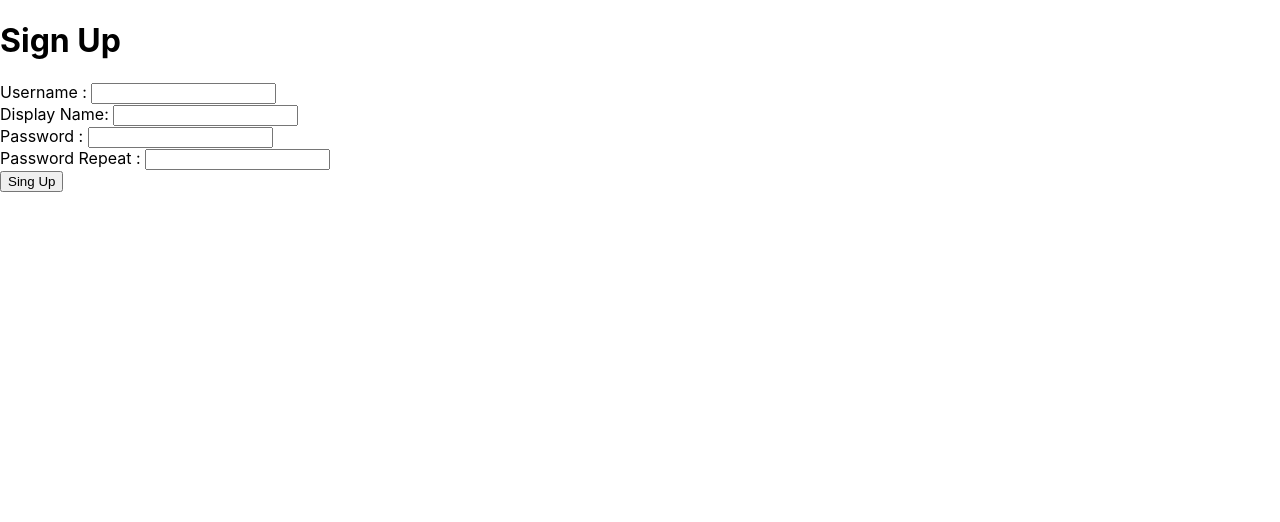
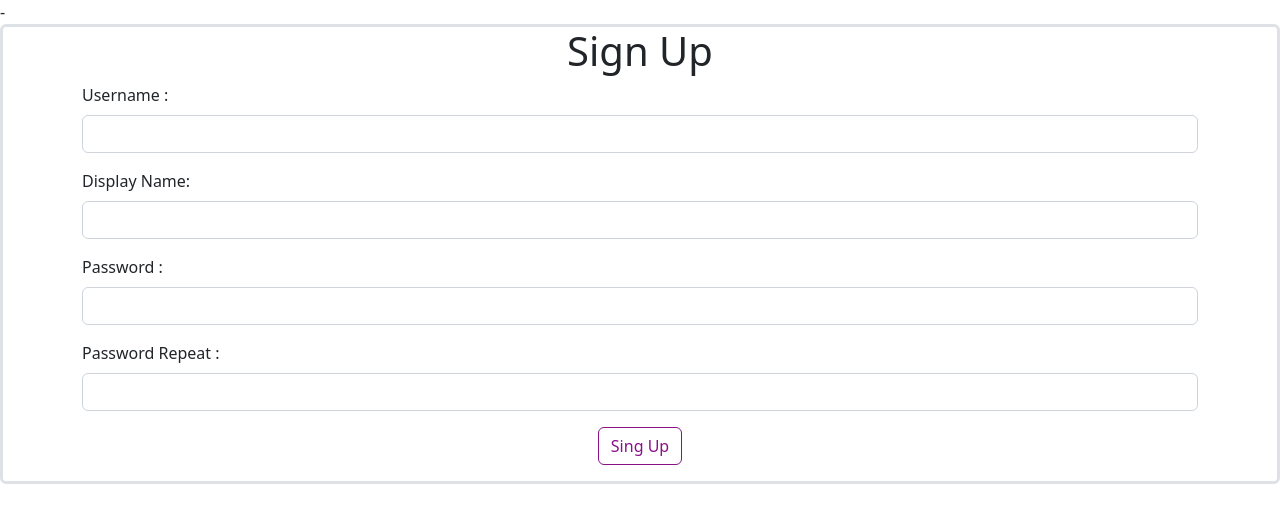
Before and after one commit to mehmetklllc/clone-instagram, a React (Create React App) app: page / in a window 1280 px wide. Shown: the top 522 px of the page. Built offline with nearby package versions, Linux system fonts and the light colour scheme.

Commit message:
added bootstrap-override.scss for react project

```diff
--- a/package.json
+++ b/package.json
@@ -7,6 +7,7 @@
     "@testing-library/react": "^13.4.0",
     "@testing-library/user-event": "^13.5.0",
     "axios": "^1.2.0",
+    "bootstrap": "^5.2.3",
     "react": "^18.2.0",
     "react-dom": "^18.2.0",
     "react-scripts": "5.0.1",
@@ -36,5 +37,8 @@
       "last 1 safari version"
     ]
   },
-  "proxy": "http://localhost:8080"
+  "proxy": "http://localhost:8080",
+  "devDependencies": {
+    "sass": "^1.56.1"
+  }
 }
--- a/public/index.html
+++ b/public/index.html
@@ -1,4 +1,4 @@
-<!DOCTYPE html>
+-<!DOCTYPE html>
 <html lang="en">
   <head>
     <meta charset="utf-8" />
@@ -10,6 +10,8 @@
       content="Web site created using create-react-app"
     />
     <link rel="apple-touch-icon" href="%PUBLIC_URL%/logo192.png" />
+
+
     <!--
       manifest.json provides metadata used when your web app is installed on a
       user's mobile device or desktop. See https://developers.google.com/web/fundamentals/web-app-manifest/
--- a/src/UserSignupPage.js
+++ b/src/UserSignupPage.js
@@ -1,5 +1,6 @@
 import React from "react";
 import axios from "axios";
+
 class UserSignupPage extends React.Component {
     state = {
         username: null, displayName: null, password: null, passwordRepeat: null
@@ -21,33 +22,42 @@ class UserSignupPage extends React.Component {
             displayName,
             password
         }
-   axios.post('/api/create-user',body);
+        axios.post('/api/create-user', body);
     };
 
     render() {
 
-        return (<form>
-            <h1>Sign Up</h1>
-            <div>
-                <label>Username : </label>
-                <input name="username" onChange={this.onChange}/>
-            </div>
-            <div>
-                <label>Display Name: </label>
-                <input name="displayName" onChange={this.onChange}/>
-            </div>
-            <div>
-                <label>Password : </label>
-                <input type="password" name="password" onChange={this.onChange}/>
-            </div>
-            <div>
-                <label>Password Repeat : </label>
-                <input type="password" name="passwordRepeat" onChange={this.onChange}/>
-            </div>
-            <button onClick={this.onClickSignup}>Sing Up</button>
+        return (
+            <div className="border border-3 rounded ">
+                <div className="container">
+                    <form>
+                        <h1 className="text-center">Sign Up</h1>
+                        <div className="mb-3">
+                            <label className="form-label">Username : </label>
+                            <input className="form-control" name="username" onChange={this.onChange}/>
+                        </div>
+                        <div className="mb-3">
+                            <label className="form-label">Display Name: </label>
+                            <input className="form-control" name="displayName" onChange={this.onChange}/>
+                        </div>
+                        <div className="mb-3">
+                            <label className="form-label">Password : </label>
+                            <input className="form-control" type="password" name="password" onChange={this.onChange}
+                                   aria-describedby="passwordHelpBlock"/>
+                        </div>
 
+                        <div className="mb-3">
+                            <label className="form-label">Password Repeat : </label>
+                            <input className="form-control" type="password" name="passwordRepeat"
+                                   onChange={this.onChange}/>
+                        </div>
+                        <div className="text-center">
+                            <button className="btn btn-outline-primary" onClick={this.onClickSignup}>Sing Up</button>
+                        </div>
 
-        </form>);
+                    </form>
+                </div>
+            </div>);
     }
 }
 
--- /dev/null
+++ b/src/bootstrap-override.scss
@@ -0,0 +1,3 @@
+$primary:#818;
+
+@import '~bootstrap/scss/bootstrap.scss';
--- a/src/index.js
+++ b/src/index.js
@@ -1,6 +1,7 @@
 import React from 'react';
 import ReactDOM from 'react-dom/client';
 import './index.css';
+import './bootstrap-override.scss'
 import App from './App';
 import UserSignUpPage from './UserSignupPage'
 import reportWebVitals from './reportWebVitals';
```
Also changed, not shown: 1 other file (tests, documents, lock files or other folders).
